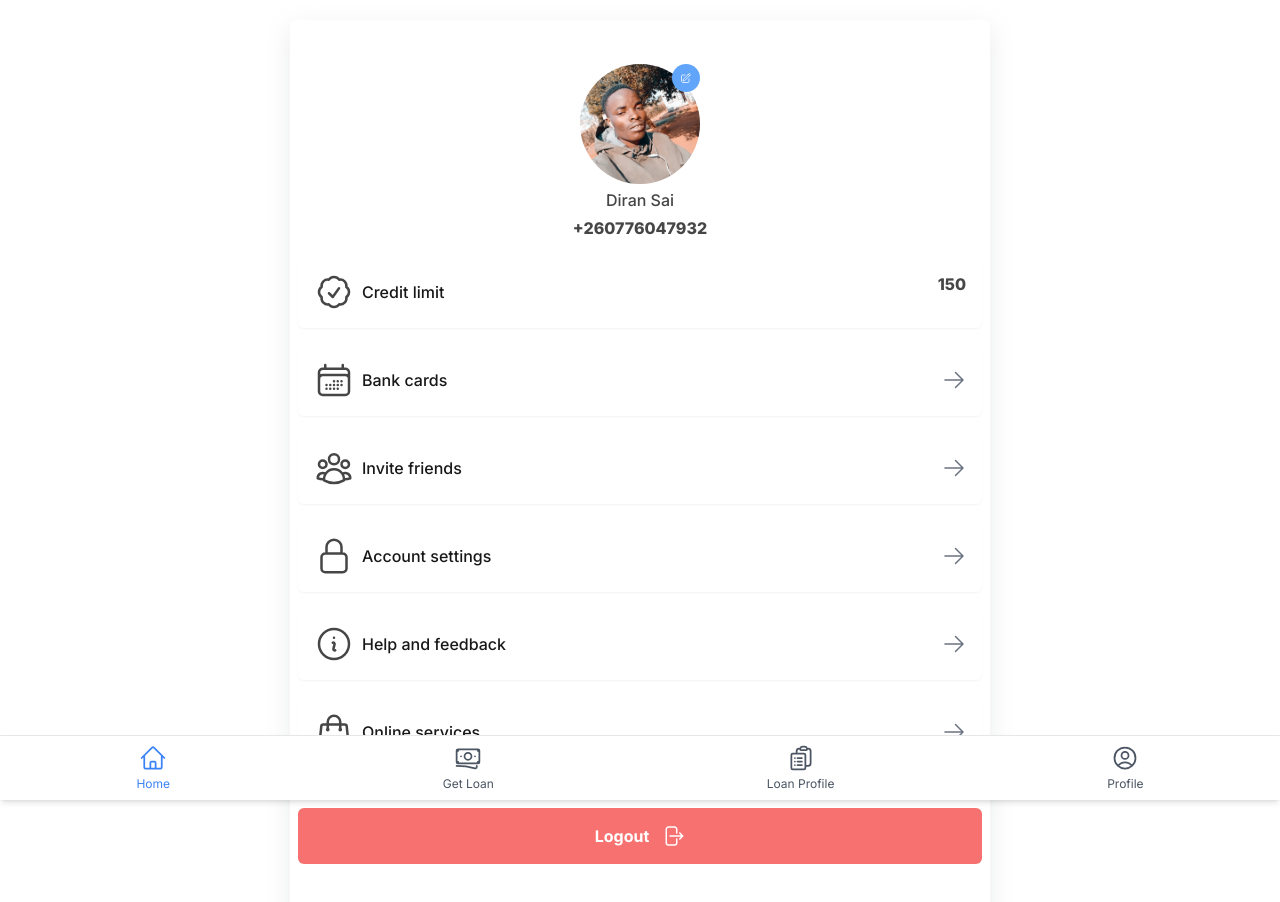
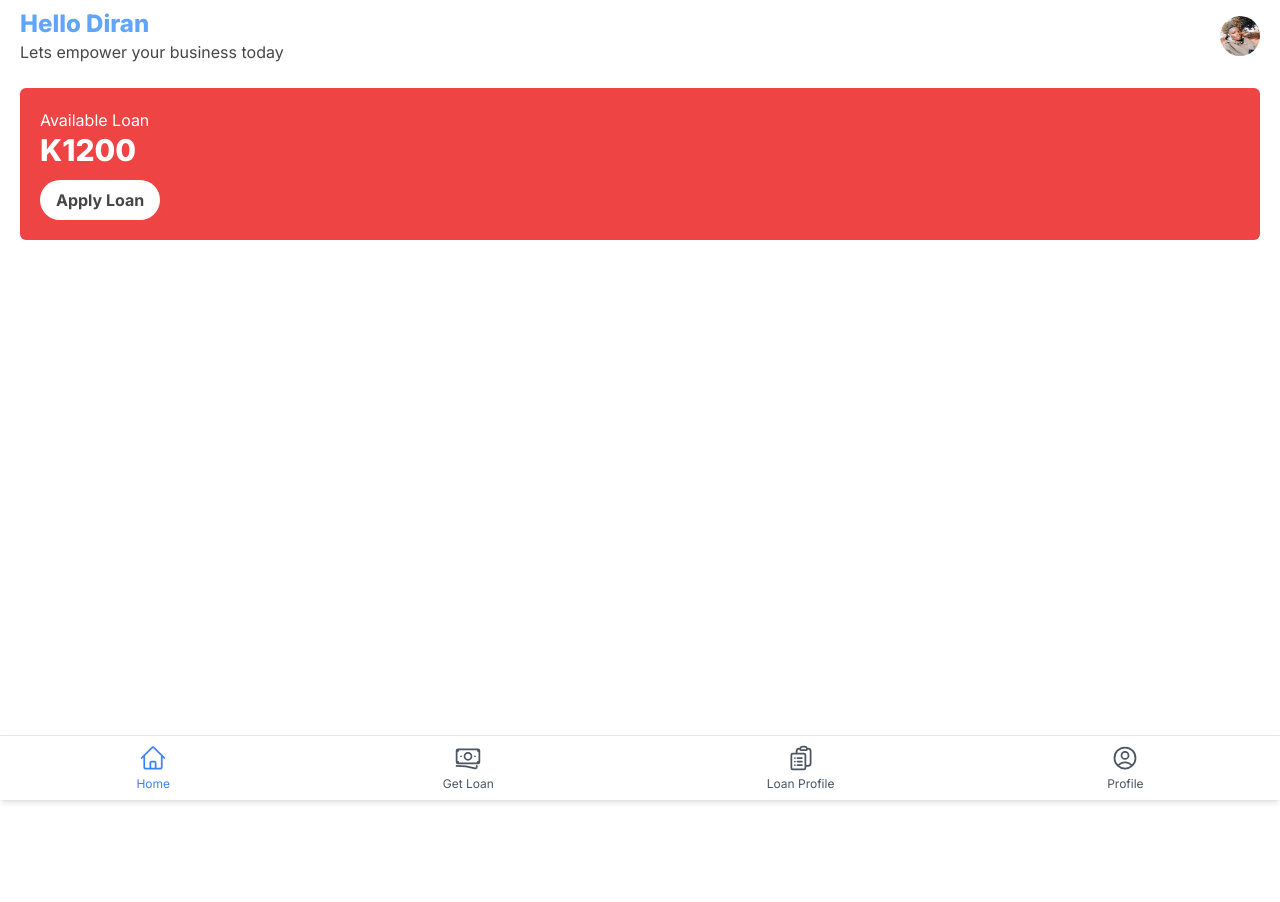
Before and after one commit to DiranDesai/LoanApp, a React (Vite) app: page / in a window 1280 px wide. Shown: the top 902 px of the page. After the commit the page ends 800 px from the top, so only its background shows below. Built offline with nearby package versions, Linux system fonts and the light colour scheme.

Commit message:
Updating codebase

```diff
--- a/src/App.jsx
+++ b/src/App.jsx
@@ -15,7 +15,7 @@ function App() {
   return (
     <>
         <Routes>
-          <Route path="/" element={token ? <Profile /> : <Login />} />
+          <Route path="/" element={token ? <Home /> : <Login />} />
           <Route path="/profile" element={token ? <Profile /> : <Navigate to="/login" />} />
           <Route path="/loan" element={token ? <ApplyLoan /> : <Navigate to="/login" />} />
           <Route path="/login" element={token ? <Navigate to="/profile" /> : <Login />} />
--- /dev/null
+++ b/src/components/LoanBanner.jsx
@@ -0,0 +1,13 @@
+import React from 'react'
+
+function LoanBanner() {
+  return (
+    <div className="p-5 mt-6 rounded-md bg-red-500">
+        <p className="text-white">Available Loan</p>
+        <h2 className="text-3xl text-white font-extrabold">K1200</h2>
+        <button type="button" className="rounded-full bg-white px-4 py-2 mt-3 font-bold">Apply Loan</button>
+    </div>
+  )
+}
+
+export default LoanBanner
--- /dev/null
+++ b/src/components/ProfileBanner.jsx
@@ -0,0 +1,17 @@
+import React from 'react'
+import { Link } from 'react-router-dom'
+import admin from "../assets/admin.jpg"
+
+function ProfileBanner() {
+  return (
+    <div className="flex items-center justify-between">
+        <div>
+            <h2 className="font-extrabold text-2xl text-blue-400">Hello Diran</h2>
+            <p>Lets empower your business today</p>
+        </div>
+        <Link to="/profile"><img src={admin} className="rounded-full w-10 h-10" alt="" /></Link>
+    </div>
+  )
+}
+
+export default ProfileBanner
--- a/src/pages/Home.jsx
+++ b/src/pages/Home.jsx
@@ -1,8 +1,17 @@
 import React from 'react'
+import BottomNavigation from '../components/BottomNavigation'
+import LoanBanner from '../components/LoanBanner'
+import ProfileBanner from '../components/ProfileBanner'
 
 function Home() {
   return (
-    <div className=""><h2>Home</h2></div>
+    <>
+      <div className="px-5 pt-2 pb-8">
+        <ProfileBanner />
+        <LoanBanner />
+      </div>
+      <BottomNavigation />
+    </>
   )
 }
 
```
